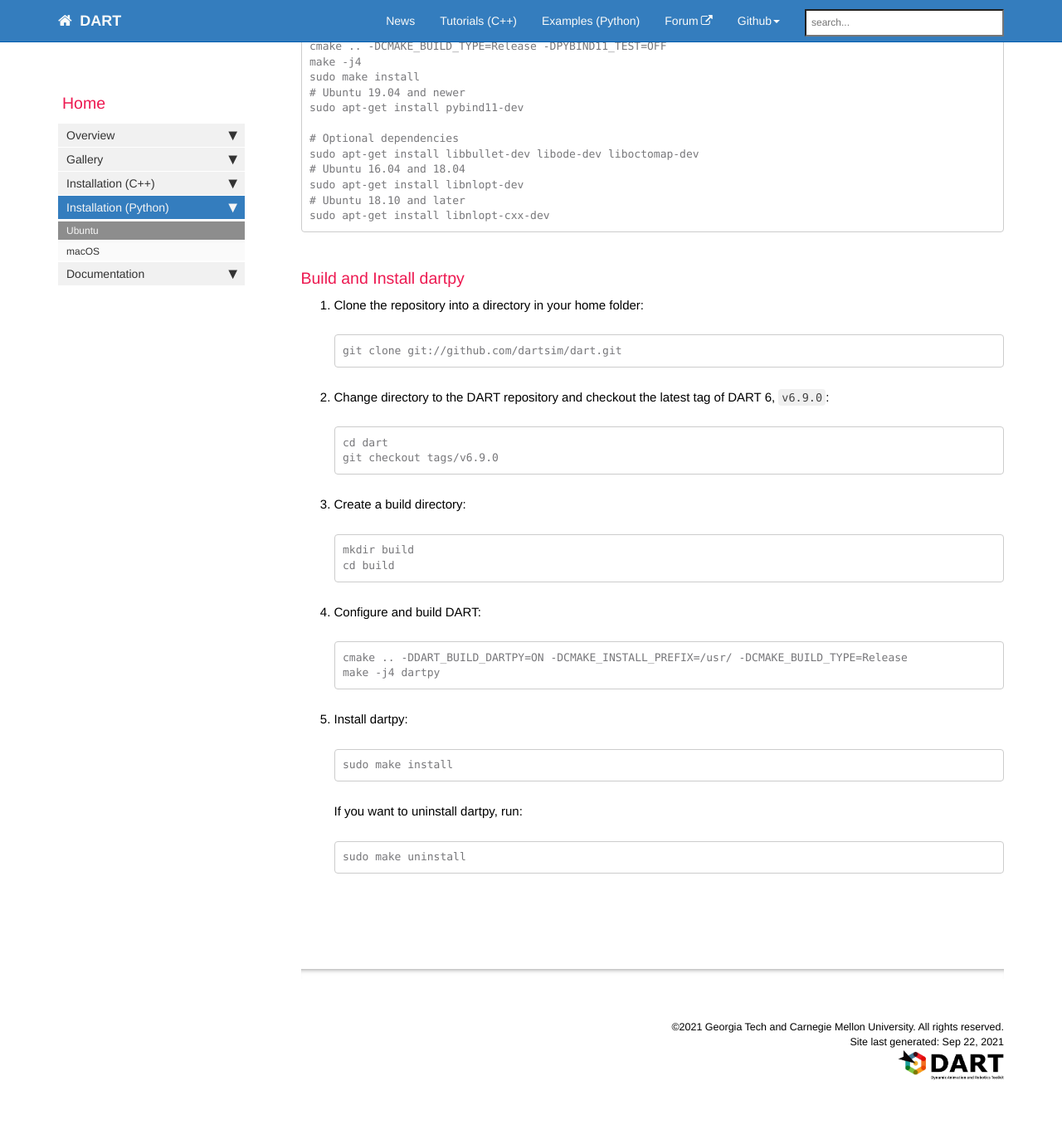
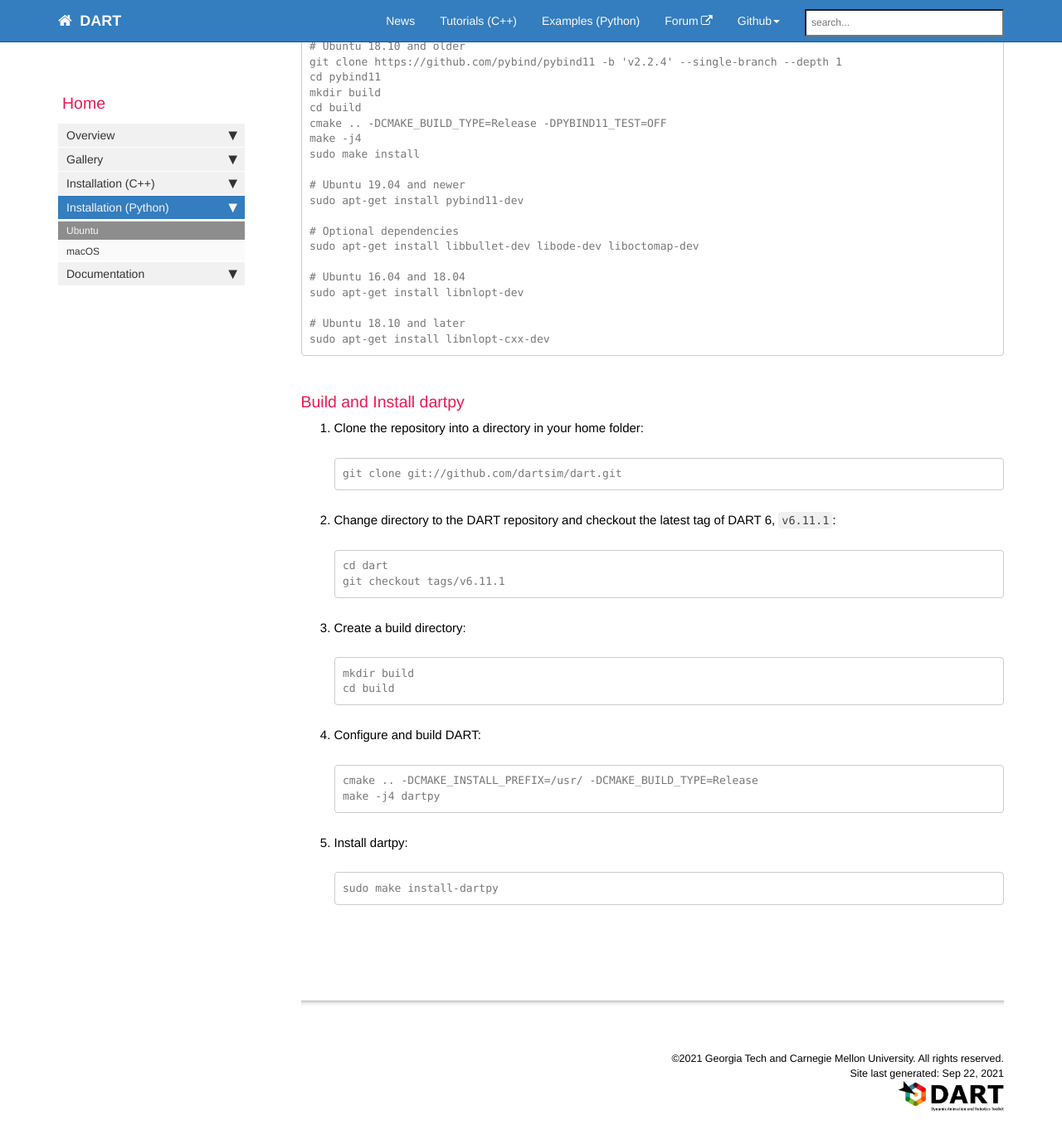
Before and after one commit to dartsim/dartsim.github.io, a Jekyll site: the page built from pages/install_dartpy_on_ubuntu.md, in a window 1280 px wide and 1400 px high, scrolled down 1916 px. Shown: the top 1379 px of the window at 83% size. Built offline with Jekyll 4.4.1, drawn with Linux system fonts in a browser that asks for light colours; nearby versions of some CDN libraries; comment, search, counter and statistics services are not loaded.

Commit message:
Update install_dartpy_on_ubuntu.md

````diff
--- a/pages/install_dartpy_on_ubuntu.md
+++ b/pages/install_dartpy_on_ubuntu.md
@@ -17,6 +17,7 @@
 sudo apt-get install libtinyxml2-dev liburdfdom-dev
 sudo apt-get install libxi-dev libxmu-dev freeglut3-dev libopenscenegraph-dev
 sudo apt-get install python3-pip
+
 # Ubuntu 18.10 and older
 git clone https://github.com/pybind/pybind11 -b 'v2.2.4' --single-branch --depth 1
 cd pybind11
@@ -25,13 +26,16 @@
 cmake .. -DCMAKE_BUILD_TYPE=Release -DPYBIND11_TEST=OFF
 make -j4
 sudo make install
+
 # Ubuntu 19.04 and newer
 sudo apt-get install pybind11-dev
 
 # Optional dependencies
 sudo apt-get install libbullet-dev libode-dev liboctomap-dev
+
 # Ubuntu 16.04 and 18.04
 sudo apt-get install libnlopt-dev
+
 # Ubuntu 18.10 and later
 sudo apt-get install libnlopt-cxx-dev
 ```
@@ -86,6 +90,7 @@
 sudo apt-get install libtinyxml2-dev liburdfdom-dev
 sudo apt-get install libxi-dev libxmu-dev freeglut3-dev libopenscenegraph-dev
 sudo apt-get install python3-pip
+
 # Ubuntu 18.10 and older
 git clone https://github.com/pybind/pybind11 -b 'v2.2.4' --single-branch --depth 1
 cd pybind11
@@ -94,13 +99,16 @@
 cmake .. -DCMAKE_BUILD_TYPE=Release -DPYBIND11_TEST=OFF
 make -j4
 sudo make install
+
 # Ubuntu 19.04 and newer
 sudo apt-get install pybind11-dev
 
 # Optional dependencies
 sudo apt-get install libbullet-dev libode-dev liboctomap-dev
+
 # Ubuntu 16.04 and 18.04
 sudo apt-get install libnlopt-dev
+
 # Ubuntu 18.10 and later
 sudo apt-get install libnlopt-cxx-dev
 ```
@@ -113,11 +121,11 @@
     git clone git://github.com/dartsim/dart.git
     ```
 
-2.  Change directory to the DART repository and checkout the latest tag of DART 6, `v6.9.0`:
+2.  Change directory to the DART repository and checkout the latest tag of DART 6, `v6.11.1`:
 
     ```
     cd dart
-    git checkout tags/v6.9.0
+    git checkout tags/v6.11.1
     ```
 
 3.  Create a build directory:
@@ -130,18 +138,12 @@
 4.  Configure and build DART:
 
     ```
-    cmake .. -DDART_BUILD_DARTPY=ON -DCMAKE_INSTALL_PREFIX=/usr/ -DCMAKE_BUILD_TYPE=Release
+    cmake .. -DCMAKE_INSTALL_PREFIX=/usr/ -DCMAKE_BUILD_TYPE=Release
     make -j4 dartpy
     ```
 
 5.  Install dartpy:
 
     ```
-    sudo make install
+    sudo make install-dartpy
     ```
-
-    If you want to uninstall dartpy, run:
-
-    ```
-    sudo make uninstall
-    ```
````
